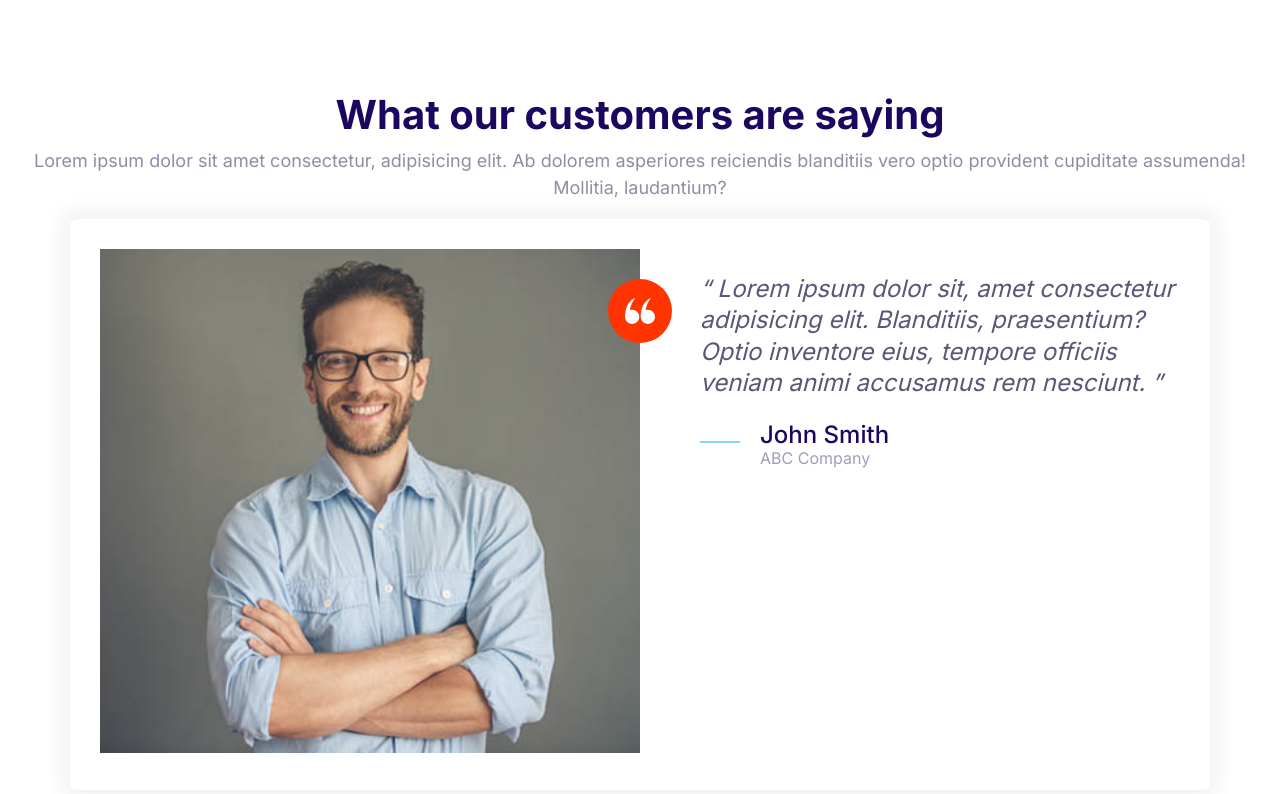
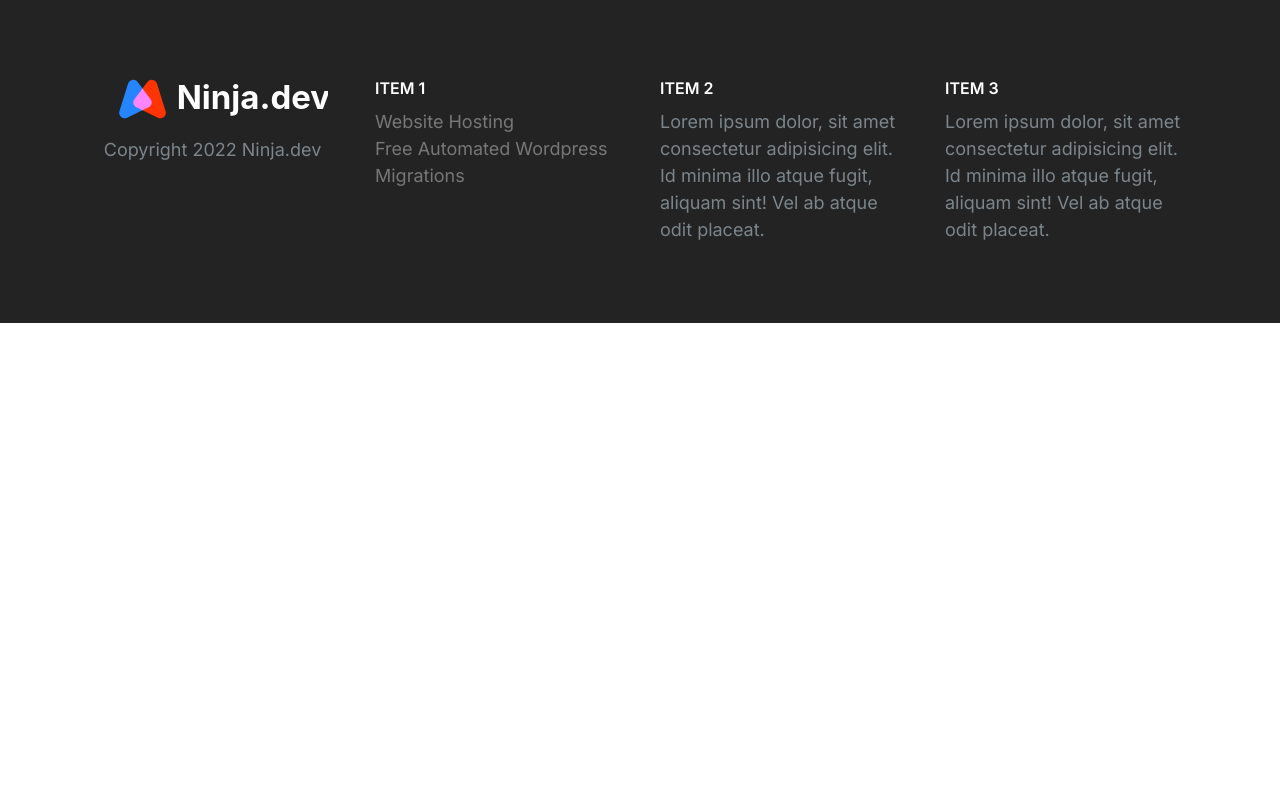
Before and after one commit to mohsenpour/ninja.dev, a plain HTML site: page index.html in a window 1280 px wide. Drawn offline with Linux system fonts and the light colour scheme.

Commit message:
Build footer component

```diff
--- a/css/styles.css
+++ b/css/styles.css
@@ -628,7 +628,7 @@ a {
 }
 
 .collapsible--expanded .collapsible__content {
-  max-height: 100vh;
+  max-height: 100%;
   opacity: 1;
 }
 
@@ -652,7 +652,9 @@ a {
   color: #7b858b;
 }
 
-.block--dark .block__heading {
+.block--dark h1,
+.block--dark h2,
+.block--dark h3 {
   color: #fff;
 }
 
@@ -827,7 +829,79 @@ a {
   gap: 4rem;
   margin-bottom: 4rem;
 }
+/* Footer */
 
-.showcase__description-title {
+.footer {
+  background: #232323;
+}
+
+.footer a {
+  color: #777;
+  transition: color 0.2s;
+}
+
+.footer a:hover {
   color: #fff;
 }
+
+.footer__section {
+  padding: 2rem;
+  border-bottom: 1px solid #393939;
+}
+
+.footer__section .list {
+  margin: 0;
+}
+
+.footer__heading {
+  text-transform: uppercase;
+  font-weight: 600;
+}
+
+.footer__brand {
+  margin-top: 5rem;
+  text-align: center;
+}
+
+.footer__brand img {
+  width: 100%;
+  max-width: 230px;
+}
+
+.footer__copyright {
+  font-size: 2.1rem;
+  color: #fff;
+  opacity: 0.3;
+}
+
+@media screen and (min-width: 768px) {
+  .footer__sections {
+    grid-template-columns: repeat(auto-fit, minmax(10rem, 1fr));
+  }
+
+  .footer .collapsible__chevron {
+    display: none;
+  }
+
+  .footer .collapsible__content {
+    opacity: 1;
+    max-height: 100%;
+  }
+
+  .footer__brand {
+    order: -1;
+    margin-top: 1rem;
+  }
+
+  .footer__copyright {
+    font-size: 1.5rem;
+  }
+
+  .footer__section {
+    border: 0;
+  }
+
+  .footer__heading {
+    font-size: 1.6rem;
+  }
+}
--- a/index.html
+++ b/index.html
@@ -14,55 +14,59 @@
     <link rel="stylesheet" href="css/styles.css" />
   </head>
   <body>
-    <section class="block">
-      <header class="block__header">
-        <h2>What our customers are saying</h2>
-        <p>
-          Lorem ipsum dolor sit amet consectetur, adipisicing elit. Ab dolorem
-          asperiores reiciendis blanditiis vero optio provident cupiditate
-          assumenda! Mollitia, laudantium?
-        </p>
-      </header>
-      <div class="container">
-        <div class="card testimonial">
-          <div class="grid grid--cols-2">
-            <div class="testimonial__image-container">
-              <img
-                class="testimonial__image"
-                src="images/testimonial.jpg"
-                alt="A happy, smilling customer"
-              />
-              <span
-                class="icon-container icon-container--accent testimonial__icon"
-              >
-                <svg class="icon--small icon--white">
-                  <use xlink:href="images/sprite.svg#quotes"></use>
-                </svg>
-              </span>
-            </div>
-            <blockquote class="quote">
-              <p class="quote__text">
-                Lorem ipsum dolor sit, amet consectetur adipisicing elit.
-                Blanditiis, praesentium? Optio inventore eius, tempore officiis
-                veniam animi accusamus rem nesciunt.
-              </p>
-              <footer>
-                <div class="media">
-                  <div class="media__image">
-                    <svg class="icon icon--primary quote__line">
-                      <use xlink:href="images/sprite.svg#line"></use>
-                    </svg>
-                  </div>
-                  <div class="media__body">
-                    <h3 class="media__title quote__author">John Smith</h3>
-                    <p class="quote__organization">ABC Company</p>
-                  </div>
-                </div>
-              </footer>
-            </blockquote>
+    <footer class="block block--dark footer">
+      <div class="container grid footer__sections">
+        <section class="collapsible collapsible--expanded footer__section">
+          <header class="collapsible__header">
+            <h2 class="collapsible__heading footer__heading">Item 1</h2>
+            <img
+              class="icon collapsible__chevron"
+              src="images/chevron.svg"
+              alt="Chevron icon"
+            />
+          </header>
+          <div class="collapsible__content">
+            <ul class="list">
+              <li><a href="#">Website Hosting</a></li>
+              <li><a href="#">Free Automated Wordpress</a></li>
+              <li><a href="#">Migrations</a></li>
+            </ul>
           </div>
-        </div>
+        </section>
+        <section class="collapsible footer__section">
+          <header class="collapsible__header">
+            <h2 class="collapsible__heading footer__heading">Item 2</h2>
+            <img
+              class="icon collapsible__chevron"
+              src="images/chevron.svg"
+              alt="Chevron icon"
+            />
+          </header>
+          <div class="collapsible__content">
+            Lorem ipsum dolor, sit amet consectetur adipisicing elit. Id minima
+            illo atque fugit, aliquam sint! Vel ab atque odit placeat.
+          </div>
+        </section>
+        <section class="collapsible footer__section">
+          <header class="collapsible__header">
+            <h2 class="collapsible__heading footer__heading">Item 3</h2>
+            <img
+              class="icon collapsible__chevron"
+              src="images/chevron.svg"
+              alt="Chevron icon"
+            />
+          </header>
+          <div class="collapsible__content">
+            Lorem ipsum dolor, sit amet consectetur adipisicing elit. Id minima
+            illo atque fugit, aliquam sint! Vel ab atque odit placeat.
+          </div>
+        </section>
+        <section class="footer__brand">
+          <img src="images/logo.svg" alt="" />
+          <p class="footer_copyright">Copyright 2022 Ninja.dev</p>
+        </section>
       </div>
-    </section>
+    </footer>
+    <script src="js/main.js"></script>
   </body>
 </html>
```
Also changed, not shown: components/footer.html (added, +54 -0 lines), components/showcase-blocks.html (+2 -4 lines).
